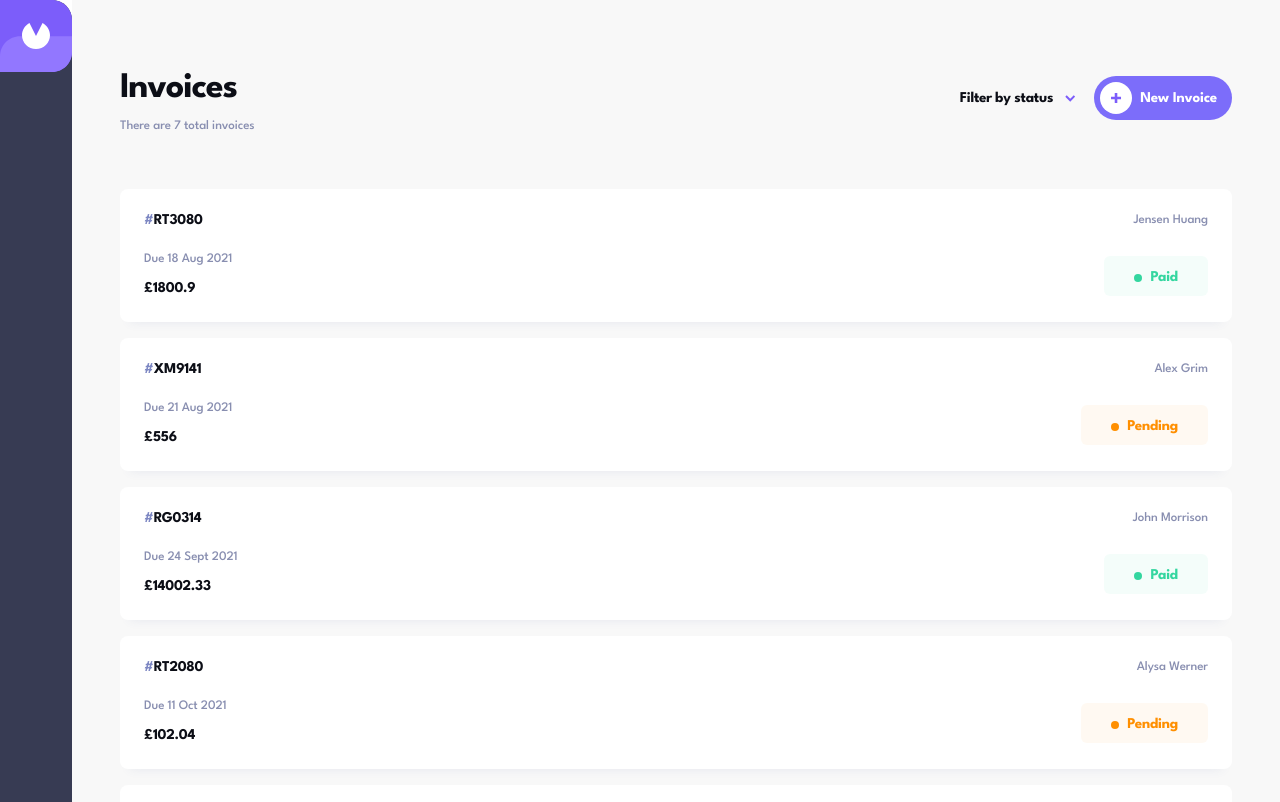
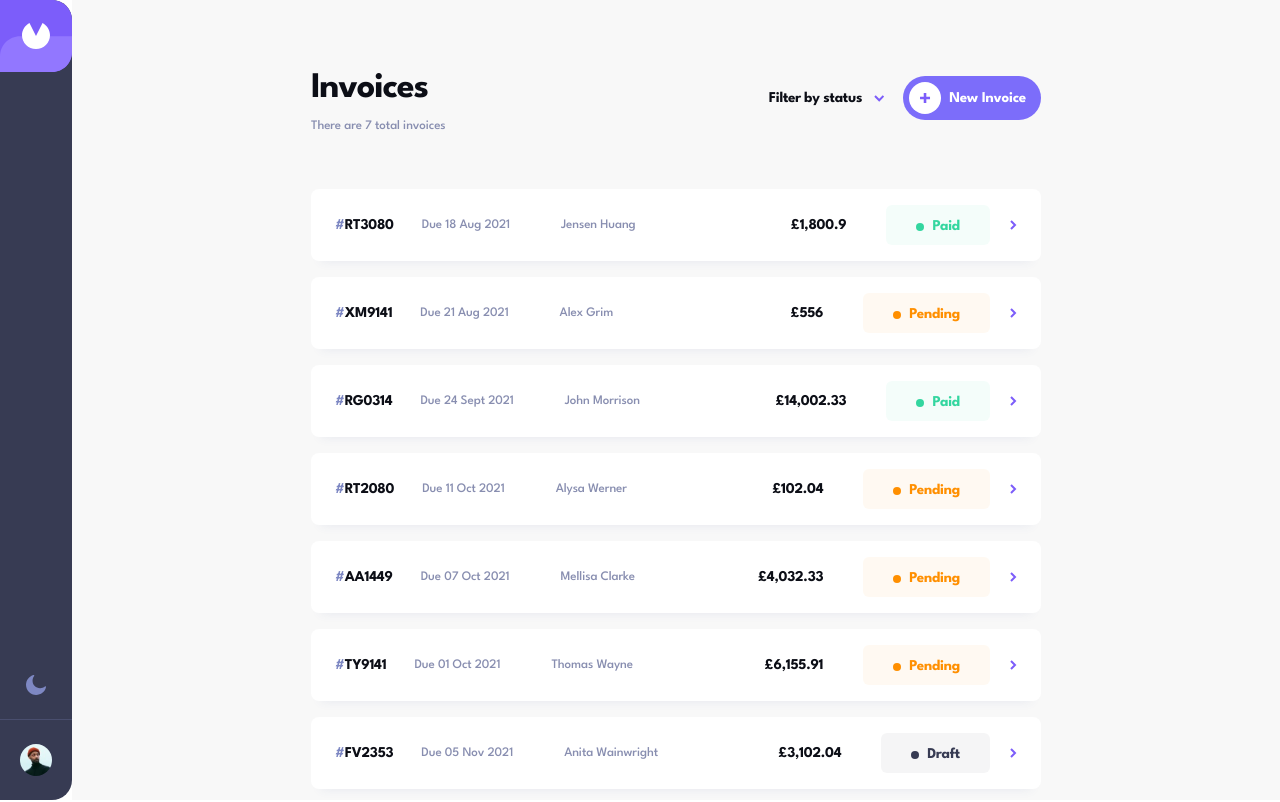
Before and after one commit to Bletfen/Invoice-App, a React (Vite) app: page / in a window 1280 px wide. Shown: the top 802 px of the page. Built offline with nearby package versions, Linux system fonts and the light colour scheme.

Commit message:
added invoices page tablet/desktop display

```diff
--- a/src/pages/Invoices.tsx
+++ b/src/pages/Invoices.tsx
@@ -25,7 +25,10 @@ export default function Invoices() {
       className="px-[2.4rem]
       pb-[10.5rem] relative
       min-h-screen
-      md:px-[4.8rem]"
+      md:px-[4.8rem]
+      xl:max-w-[73rem]
+      xl:mx-auto
+      xl:p-[unset]"
     >
       <Filter filter={filter} setFilter={setFilter} />
       {data.length === 0 ? (
@@ -38,14 +41,20 @@ export default function Invoices() {
                 className="pt-[2.4rem] pb-[2.2rem]
               px-[2.4rem] bg-white rounded-[0.8rem]
               shadow-[0_10px_10px_-10px_rgba(72,84,159,0.1)]
+              md:flex md:justify-between
+              md:items-center xl:p-[unset] xl:px-[2.4rem] xl:py-[1.6rem]
+              transition-all duration-300
               "
               >
                 <div
                   className="flex
-                justify-between
-                mb-[2.4rem]"
+                justify-between md:justify-start
+                md:flex md:gap-[5.1rem]
+                mb-[2.4rem]
+                md:mb-[unset]
+                "
                 >
-                  <div>
+                  <div className="flex gap-[2.8rem]">
                     <h2
                       className="text-[1.5rem]
                     font-bold leading-[1.5rem]
@@ -60,7 +69,7 @@ export default function Invoices() {
                     font-[500] leading-[1.5rem]
                     tracking-[-0.1px]
                     text-invoicePText-light
-                    hidden"
+                    hidden md:block"
                     >
                       <span className="text-[#888eb0]">Due </span>
                       {formDate(item.createdAt)}
@@ -78,14 +87,20 @@ export default function Invoices() {
                 <div
                   className="flex
                 items-center
-                justify-between"
+                justify-between
+                md:justify-start
+                "
                 >
-                  <div className="flex flex-col gap-[0.9rem]">
+                  <div
+                    className="flex flex-col gap-[0.9rem]
+                  md:mr-[4rem]"
+                  >
                     <p
                       className="text-[1.3rem]
                     font-[500] leading-[1.5rem]
                     tracking-[-0.1px]
-                    text-invoicePText-light"
+                    text-invoicePText-light
+                    md:hidden"
                     >
                       <span className="text-[#888eb0]">Due </span>
                       {formDate(item.createdAt)}
@@ -96,7 +111,7 @@ export default function Invoices() {
                     tracking-[-0.25px]
                     text-invoiceHeaderText-light"
                     >
-                      £{item.total}
+                      £{item.total.toLocaleString()}
                     </p>
                   </div>
                   <div
@@ -104,7 +119,8 @@ export default function Invoices() {
                   rounded-[0.6rem]
                   text-[1.5rem] font-bold leading-[1.5rem]
                   tracking-[-0.25px]
-                  flex items-center gap-[0.8rem] ${
+                  flex items-center gap-[0.8rem]
+                  md:mr-[2rem] ${
                     item.status.toLowerCase() === "paid"
                       ? "bg-paidButton-light/5 text-paidButton-light"
                       : item.status.toLowerCase() === "pending"
@@ -124,6 +140,16 @@ export default function Invoices() {
                     ></div>
                     {item.status}
                   </div>
+                  <svg
+                    width="7"
+                    height="10"
+                    viewBox="0 0 7 10"
+                    fill="none"
+                    xmlns="http://www.w3.org/2000/svg"
+                    className="hidden md:block"
+                  >
+                    <path d="M1 1L5 5L1 9" stroke="#7C5DFA" stroke-width="2" />
+                  </svg>
                 </div>
               </div>
             </Link>
```
